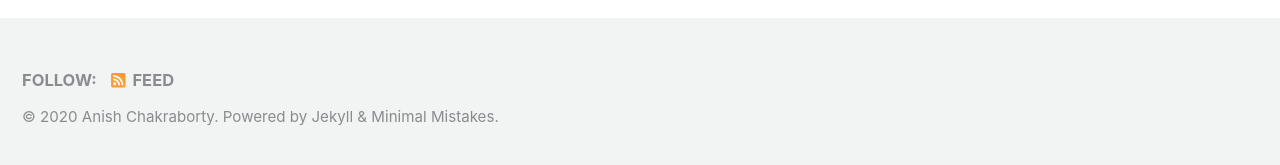
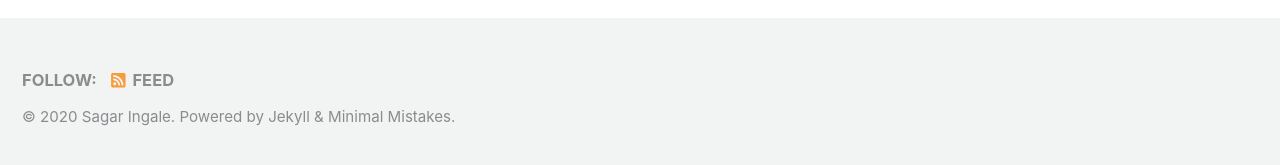
Before and after one commit to sagaringale7/sagaringale7.github.io, a Jekyll site: the page built from _pages/landing.md, in a window 1280 px wide and 900 px high, scrolled down 643 px. Shown: the part 727-892 px from the top of the window. Built offline with Jekyll 4.4.1, drawn with Linux system fonts in a browser that asks for light colours; cached includes are drawn as plain includes; nearby versions of some CDN libraries; the list of posts is cut into pages by our own code; some of the changed text lies outside the part shown.

Commit message:
Update _config.yml

```diff
--- a/_config.yml
+++ b/_config.yml
@@ -7,10 +7,10 @@
 
 # Site Settings
 locale                   : "en"
-title                    : "Anish C"
+title                    : "Sagar Ingale"
 title_separator          : "-"
-name                     : "Anish Chakraborty"
-description              : "Thoughts while working on software and data."
+name                     : "Sagar Ingale"
+description              : "A bigdata Developer with strong Technical Knowledge"
 url                      : https://sagaringale7.github.io # the base hostname & protocol for your site e.g. "https://mmistakes.github.io"
 baseurl                  : # the subpath of your site, e.g. "/blog"
 repository               : sagaringale7/anish749.github.io # GitHub username/repo-name e.g. "mmistakes/minimal-mistakes"
```
